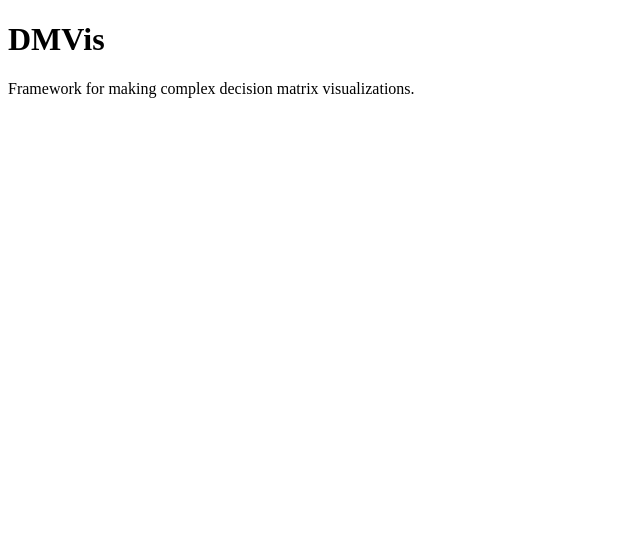
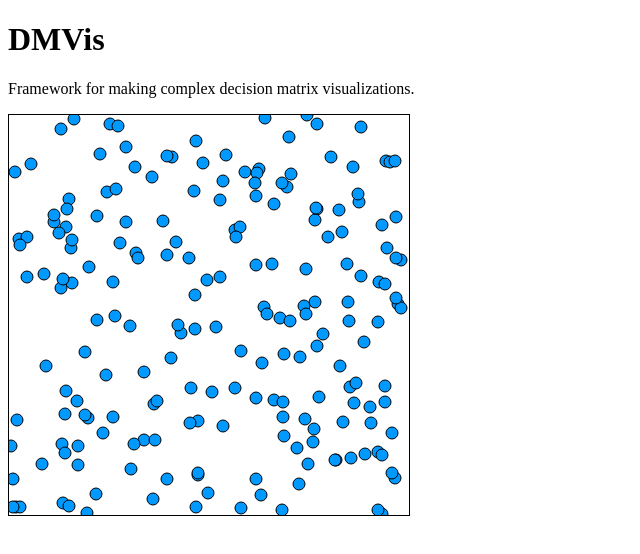
Before and after one commit to DMVis/DMVis, a SvelteKit app: page / in a window 1280 px wide. Shown: the top 554 px of the page, without its empty margins (0-640 px from the left). Built offline with nearby package versions, Linux system fonts and the light colour scheme.

Commit message:
Added Point component with documentation

```diff
--- /dev/null
+++ b/src/lib/components/base/Point.svelte
@@ -0,0 +1,26 @@
+<script lang="ts">
+  export let x: number; //Note that these coordinates need to be scaled beforehand!
+  export let y: number; //Note that these coordinates need to be scaled beforehand!
+  export let r: number = 5;
+  export let c: string = 'rgb(0, 153, 255)';
+  export let borderColor: string = 'black';
+  export let borderWidth: number = 1;
+</script>
+
+<!--
+@component
+### Point
+The point allows you to plot a point at a given coordinate.
+It is used in combination with other components to create a chart.
+
+#### Required attributes
+  * x: number             - Scaled x-coordinate of the point
+  * y: number             - Scaled y-coordinate of the point
+
+#### Optional attributes
+  * r: number             - Radius of the point, defaulted to 5
+  * c: string             - Color of the center of the point, defaulted to blue. Can be any hex-code, rgb or plain string colors
+  * borderColor: string   - Color of the border of the point, defaulted to Black. Can be any hex-code, rgb or plain string colors
+  * borderWidth: number   - Width of the border, defaulted to 1
+-->
+<circle cx={x} cy={y} {r} stroke={borderColor} fill={c} stroke-width={borderWidth} />
--- a/src/routes/+page.svelte
+++ b/src/routes/+page.svelte
@@ -1,2 +1,26 @@
+<script lang="ts">
+  import Point from '$lib/components/base/Point.svelte';
+
+  const numPoints: number = 200;
+  const size: { x: number; y: number } = { x: 400, y: 400 };
+  const data: { x: number; y: number }[] = genPoints();
+
+  function genPoints() {
+    let res: { x: number; y: number }[] = [];
+    for (let i = 0; i < numPoints; i++) {
+      let xRandom: number = Math.floor(Math.random() * size.x);
+      let yRandom: number = Math.floor(Math.random() * size.y);
+      res.push({ x: xRandom, y: yRandom });
+    }
+    return res;
+  }
+</script>
+
 <h1>DMVis</h1>
 <p>Framework for making complex decision matrix visualizations.</p>
+
+<svg style="border: 1px solid black" width="400" height="400">
+  {#each data as p}
+    <Point x={p.x} y={p.y} r={6} />
+  {/each}
+</svg>
```
